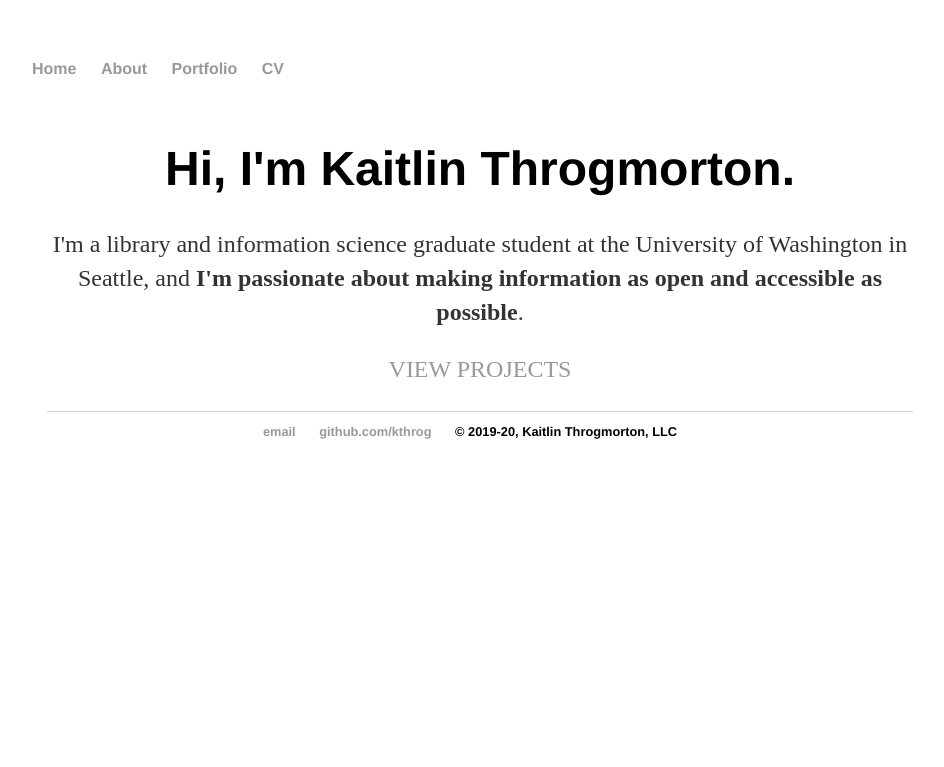
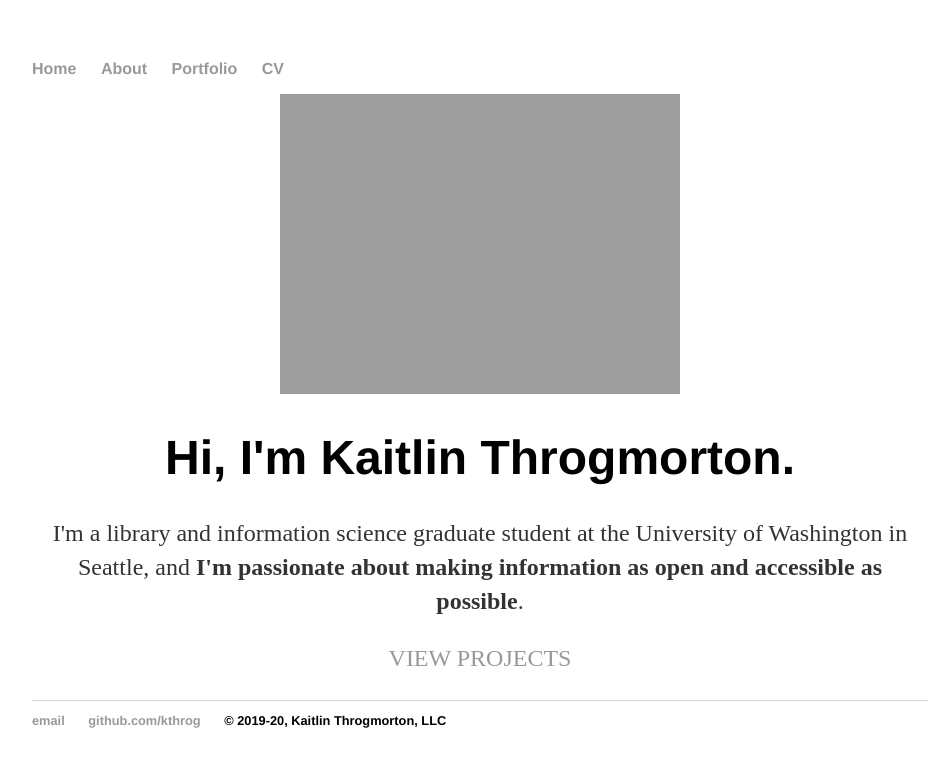
Before and after one commit to kthrog/old_site, a Jekyll site: the page built from index.html, in a window 1280 px wide. Shown: the top 767 px of the page, without its empty margins (160-1104 px from the left). Built offline with Jekyll 4.4.1, drawn with Linux system fonts in a browser that asks for light colours.

Commit message:
remove div tags, use image + center instead

```diff
--- a/index.html
+++ b/index.html
@@ -3,9 +3,8 @@
 title: Kaitlin Throgmorton
 ---
 
-<div class="banner" img src="https://kaitlinthrogmorton.com/images/openforeveryone-banner.png" style="padding:15px; text-align:center;">
-<div class="banner-content">
-
+<center><img src="https://kaitlinthrogmorton.com/images/openforeveryone-banner.png" alt="Open for Everyone - Open Records, Open Data, Open Information" style="padding:15px></center>
+	<br>
 <div class="blurb">
 	<h1>Hi, I'm Kaitlin Throgmorton.</h1>
 	<p>I'm a library and information science graduate student at the University of Washington in Seattle, and <b>I'm passionate about making information as open and accessible as possible</b>.
```
